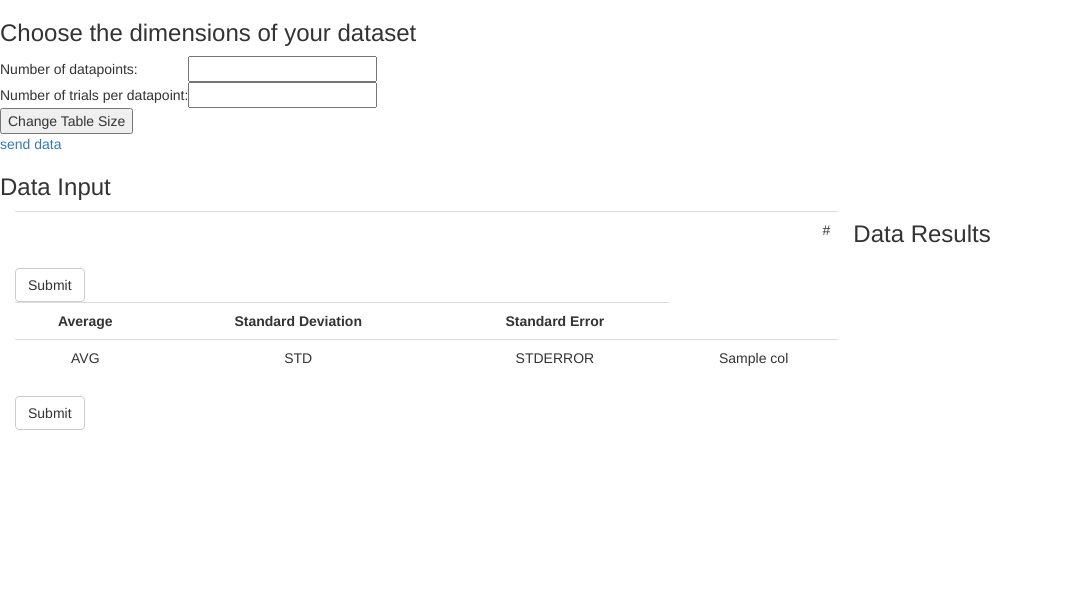
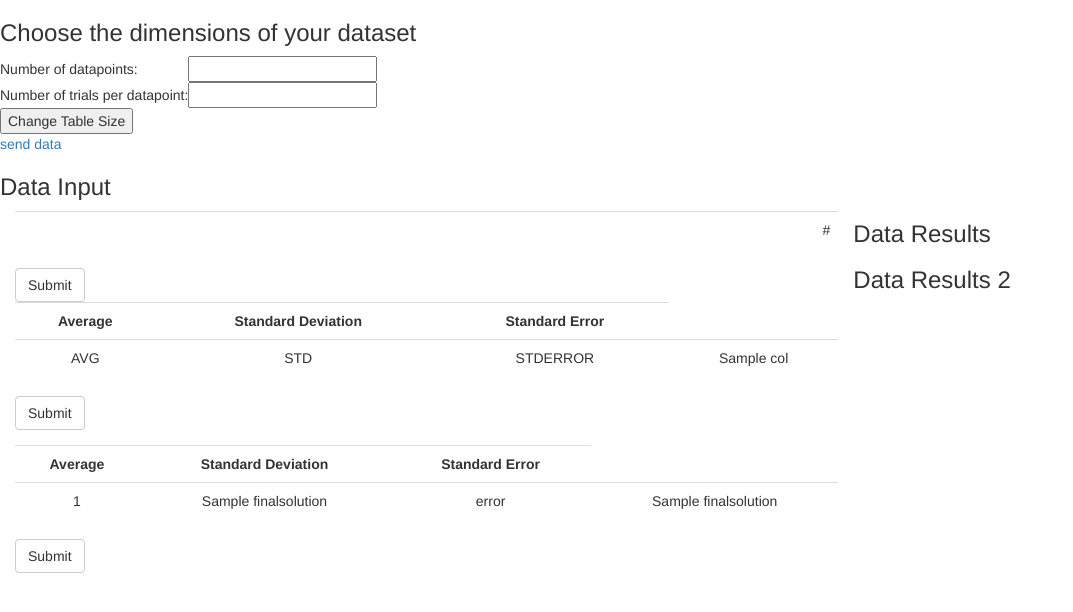
Before and after one commit to askewseth/Vizit, a Flask app: template templates/grid.html in a window 1280 px wide. Shown: the top 612 px of the page, without its empty margins (0-1073 px from the left). Run offline with Flask 2, Linux system fonts and the light colour scheme; the template is opened without the code that fills it: most values are stand-ins (such as "Sample title", 1, 10 or a date in 2020); some libraries are stand-ins or nearby versions.

Commit message:
Added some methods for displaying results

```diff
--- a/run.py
+++ b/run.py
@@ -121,10 +121,6 @@ def ngrid(dim='5,5'):
         assert len(ans) == 2
         x, y = map(int, ans)
         orig = x, y
-        if request.method == "POST":
-            banner = request.form["0,0"]
-        else:
-            banner = "test banner"
 
         if request.method == "POST":
             rows = []
@@ -132,46 +128,29 @@ def ngrid(dim='5,5'):
                 cols = []
                 for iy in range(y):
                     index = str(ix) + ',' + str(iy)
-                    # try:
                     cols.append(request.form[index])
-                    # except Exception as e:
-                        # print e
                 rows.append(cols)
         else:
             rows = [[0]]
-        newrows = map(lambda x: ",".join(x), map(str, rows))
-        banner = "\n".join(map(str, newrows))
-
-        # Displaying the results
-        if request.method == 'POST':
-            extra = True
-            nrows = [filter(None, i) for i in rows]
-            dfs = map(lambda x: pd.DataFrame(x), nrows)
-            averages = map(lambda x: x.mean(), dfs)
-            stddev = map(lambda x: x.std(), dfs)
-            averages, stddev = "", ""
-        else:
-            extra, averages, stddev = False, None, None
-            extra = False
-        # rows = [["hello"], ["goodbye"]]
 
         try:
-            dfs = [pd.DataFrame(x) for x in rows]
-            averages = map(lambda x: x.mean(), dfs)
-            standarddevs = map(lambda x: x.std(), dfs)
-            solutions = reduce(zip, [averages, standarddevs])
+            dfs = [pd.DataFrame(i) for i in rows]
+            averages = map(lambda x: x.mean().values[0], dfs)
+            standarddevs = map(lambda x: x.std().values[0], dfs)
+            # standarderrors = map(lambda x: x.std().values[0]/float(np.sqrt(x.count().values[0])), dfs)
+            # solutions = reduce(zip, [averages, standarddevs, standarderrors])
+            # solutions = reduce(zip, [averages, standarddevs])
+            solutions = zip([averages, standarddevs])
         except:
             solutions = [[]]
         x, y = orig
-        rows = zip(solutions, rows)
+        # rows = zip(solutions, rows)
+        finalsolutions = zip(solutions, rows)
         return render_template('grid.html',
                                numcols=x,
                                numrows=y,
-                               banner=banner,
                                rows=rows,
-                               extra=extra,
-                               averages=averages,
-                               stddev=stddev
+                               finalsolutions=finalsolutions
                                )
     except Exception as e:
         return render_template('error.html', error=e)
--- a/templates/grid.html
+++ b/templates/grid.html
@@ -110,38 +110,6 @@
 
 
 <!--
- ██████  ██████  ███    ██ ██████  ██ ████████ ██  ██████  ███    ██  █████  ██           ██████  ██    ██ ████████ ██████  ██    ██ ████████
-██      ██    ██ ████   ██ ██   ██ ██    ██    ██ ██    ██ ████   ██ ██   ██ ██          ██    ██ ██    ██    ██    ██   ██ ██    ██    ██
-██      ██    ██ ██ ██  ██ ██   ██ ██    ██    ██ ██    ██ ██ ██  ██ ███████ ██          ██    ██ ██    ██    ██    ██████  ██    ██    ██
-██      ██    ██ ██  ██ ██ ██   ██ ██    ██    ██ ██    ██ ██  ██ ██ ██   ██ ██          ██    ██ ██    ██    ██    ██      ██    ██    ██
- ██████  ██████  ██   ████ ██████  ██    ██    ██  ██████  ██   ████ ██   ██ ███████      ██████   ██████     ██    ██       ██████     ██
--->
-
-<!-- {% if extra %}
-<table>
-  <tr>
-    <td>
-      Averages
-    </td>
-    <td>
-      Standard Deviations
-    </td>
-  </tr>
-  {% for a, s in averages and stds %}
-  <tr>
-    <td>
-      a
-    </td>
-    <td>
-      s
-    </td>
-  </tr>
-  {% endfor %}
-</table>
-{% endif %} -->
-
-
-<!--
  ██████  ██    ██ ████████ ██████  ██    ██ ████████
 ██    ██ ██    ██    ██    ██   ██ ██    ██    ██
 ██    ██ ██    ██    ██    ██████  ██    ██    ██
@@ -199,6 +167,65 @@
 </form>
 </div>
 
+
+<!--
+ ██████  ██    ██ ████████ ██████  ██    ██ ████████
+██    ██ ██    ██    ██    ██   ██ ██    ██    ██
+██    ██ ██    ██    ██    ██████  ██    ██    ██
+██    ██ ██    ██    ██    ██      ██    ██    ██
+ ██████   ██████     ██    ██       ██████     ██
+-->
+
+<h3> Data Results 2</h3>
+
+
+<div class="container-fluid col-md-8">
+  <form class="form-group" role="search" method="POST">
+    <table class="table" align="left">
+      <tr>
+        <td align="center">
+          <strong>
+            Average
+          </strong>
+        </td>
+        <td align="center">
+          <strong>
+            Standard Deviation
+          </strong>
+        </td>
+        <td align="center">
+          <strong>
+            Standard Error
+          </strong>
+        </td>
+      </tr>
+      {% for i, r in finalsolutions %}
+      <tr>
+        <td align="center">
+          {{ i[0] }}
+        </td>
+        <td align="center">
+          {{ i[1] }}
+        </td>
+        <td align="center">
+          error
+        </td>
+        {% for col in r %}
+        <td align="center">
+            {{ col }}
+        </td>
+        {% endfor %}
+      </tr>
+      {% endfor %}
+
+    </table>
+  <button type="submit" class="btn btn-default">
+    Submit
+  </button>
+</form>
+</div>
+
+
 </body>
 
 </html>
```
